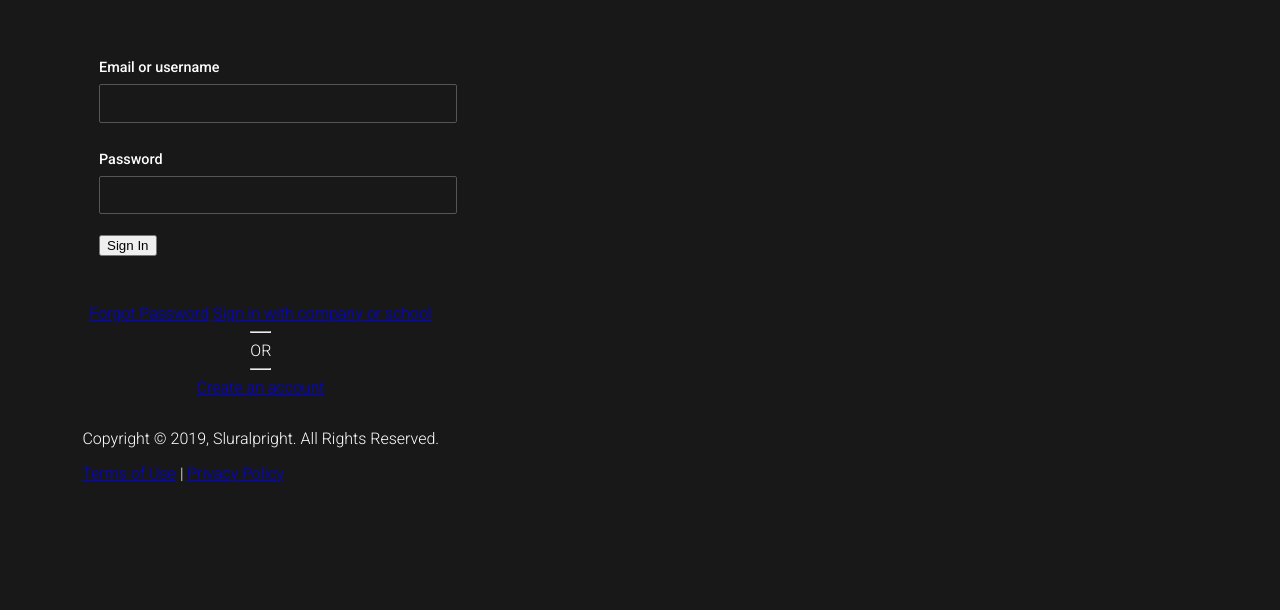
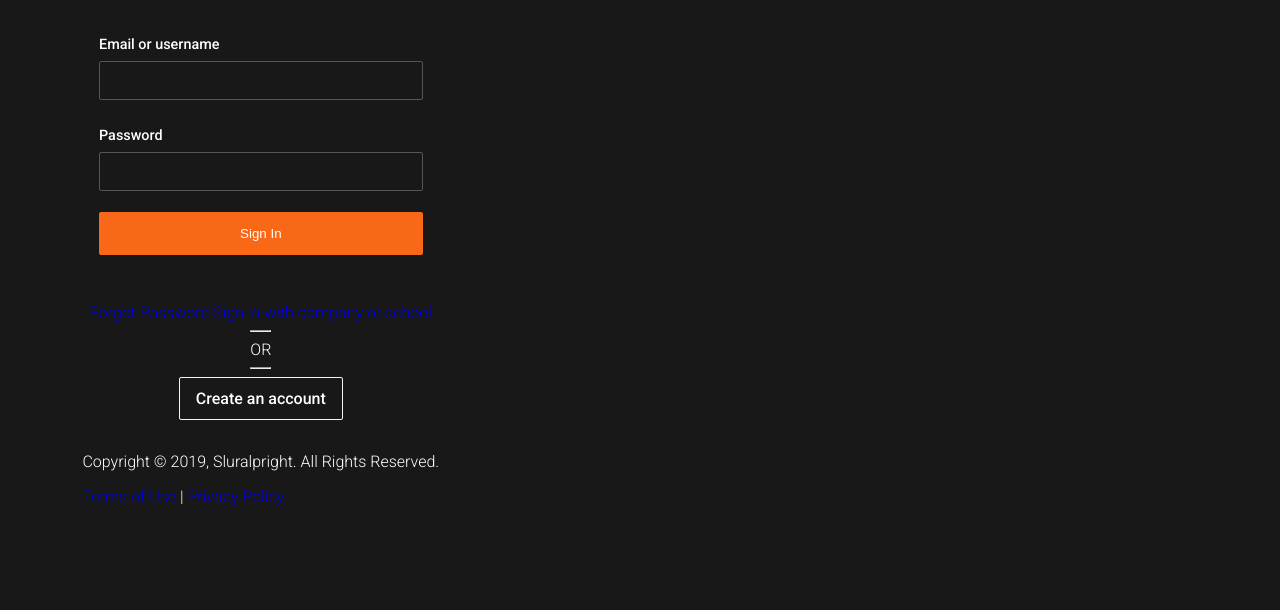
Before and after one commit to charlesmartinreed/Sluralpright, a plain HTML site: page index.html in a window 1280 px wide. Shown: the part 206-816 px from the top of the page. Drawn offline with Linux system fonts and the light colour scheme.

Commit message:
Add primary and secondary btn styling.

```diff
--- a/style.css
+++ b/style.css
@@ -1,4 +1,10 @@
 @import url('https://fonts.googleapis.com/css?family=Roboto:300,400,500,700');
+
+* {
+	/* prevents our padding from contributing to our total element width */
+	-webkit-box-sizing: border-box;
+	        box-sizing: border-box;
+}
 
 body {
 	font-family: 'Roboto', sans-serif;
@@ -105,6 +111,56 @@ h6 {
 	line-height: 1.3rem;
 }
 
+/* BUTTONS */
+#sign-in .primary-btn {
+	width: 100%;
+}
+
+.primary-btn {
+	padding: 0.7rem 1rem;
+	height: 2.7rem;
+	display: block;
+	border: 0;
+	border-radius: 2px;
+	font-weight: 500;
+	background: #F96816;
+	color: #FFF;
+	text-decoration: none;
+	cursor: pointer;
+	text-align: center;
+	/* the transition will be used with our hover state, which is set to fade between colors on the background-color - alternatively, we could set the property to all*/
+	-webkit-transition: background-color 0.5s;
+	transition: background-color 0.5s;
+}
+
+.primary-btn:hover {
+	/* lighter  */
+	background-color: #FF7B39;
+}
+
+.secondary-btn {
+	padding: 0.7rem 1rem;
+	height: 2.7rem;
+	display: block;
+	border: 1px solid #F4F4F4;
+	border-radius: 2px;
+	font-weight: 500;
+	background: none;
+	color: #FFF;
+	text-decoration: none;
+	cursor: pointer;
+	text-align: center;
+	/* the transition will be used with our hover state, which is set to fade between colors on the background-color */
+	-webkit-transition: border-color color 0.5s;
+	transition: border-color color 0.5s;
+}
+
+.secondary-btn:hover {
+	/* lighter  */
+	border-color: #FF7B39;
+	color: #FF7B39;
+}
+
 /* MEDIA QUERIES */
 @media (min-width: 1200px) {
 	#left {
```
